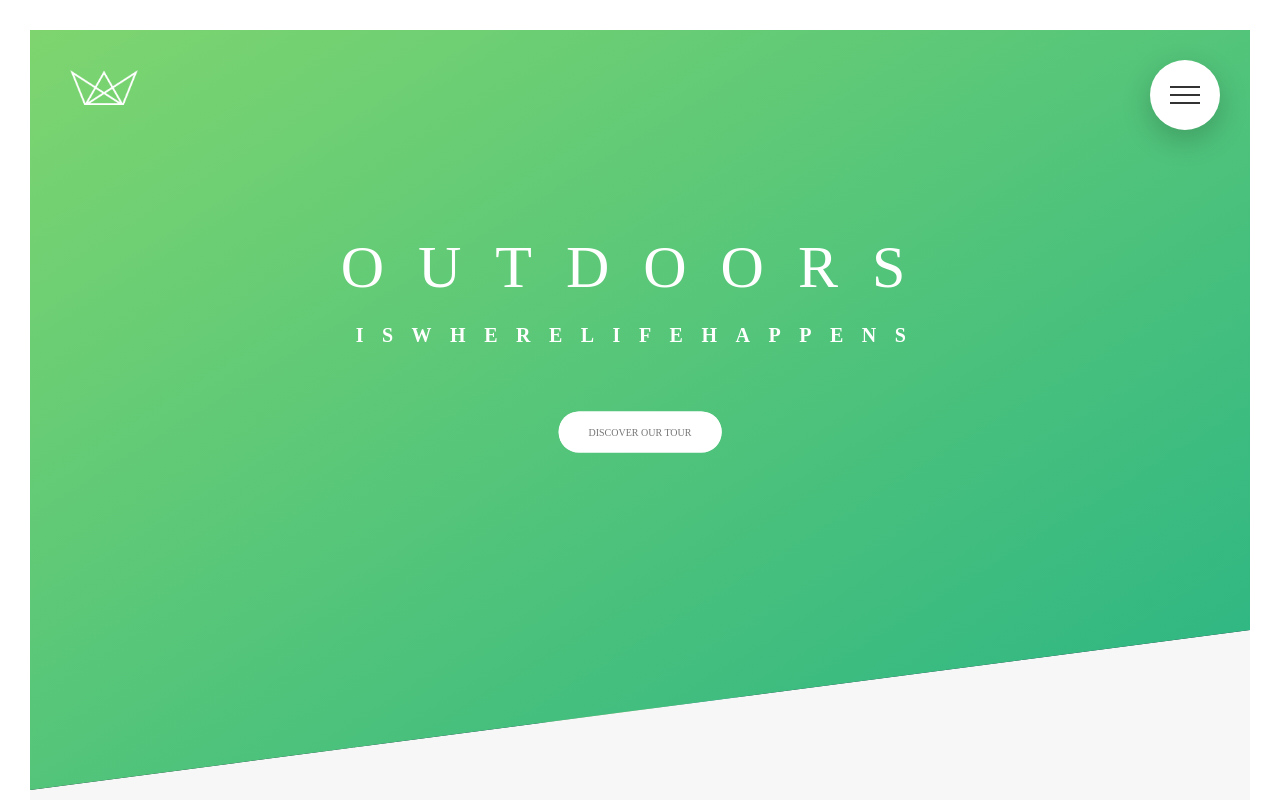
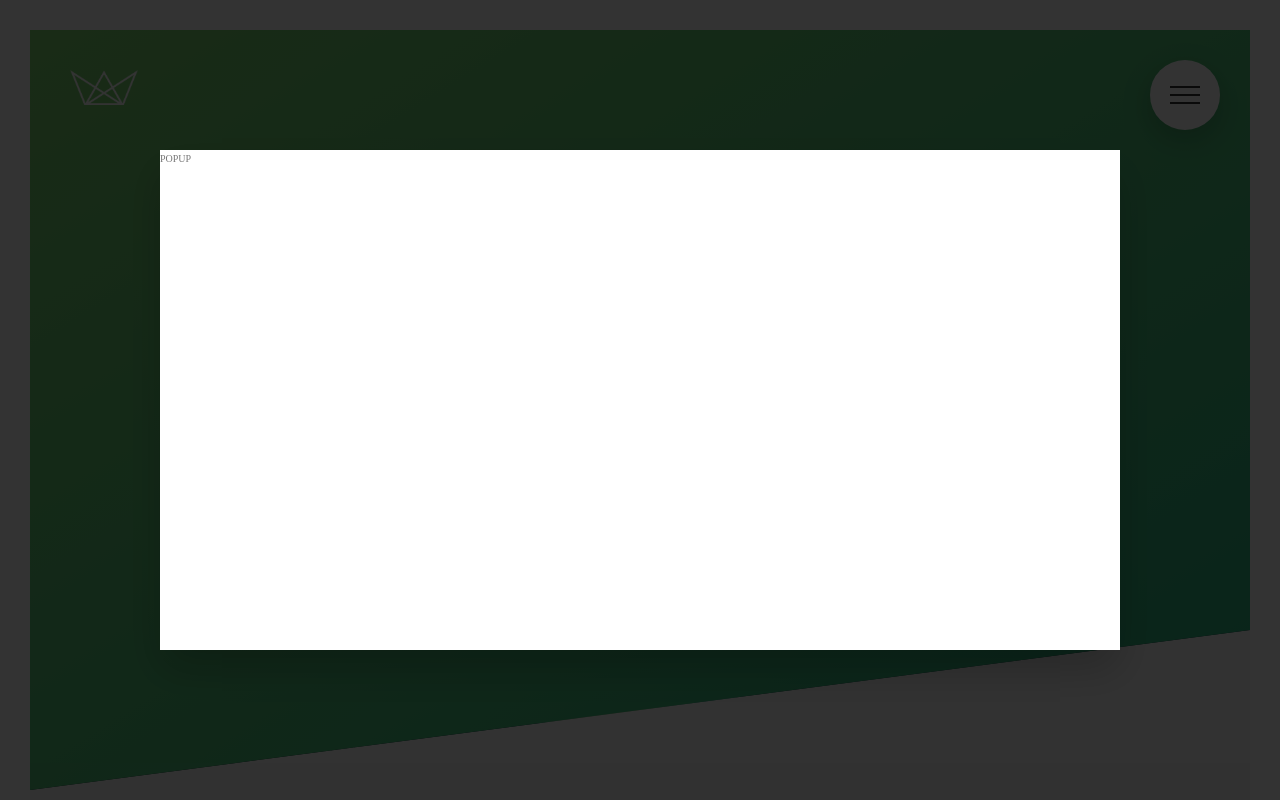
Before and after one commit to anish732/Natour, a website: page index.html in a window 1280 px wide. Shown: the top 800 px of the page. Drawn offline with Linux system fonts and the light colour scheme.

Commit message:
add popup

```diff
--- a/index.html
+++ b/index.html
@@ -405,6 +405,11 @@
         </div>
       </div>
     </footer>
+    <div class="popup">
+      <div class="popup__content">
+        POPUP
+      </div>
+    </div>
     <!--
     <section class="grid-test">
       <div class="row">
--- a/sass/abstracts/_mixins.scss
+++ b/sass/abstracts/_mixins.scss
@@ -5,3 +5,10 @@
     clear: both;
   }
 }
+
+@mixin absCenter {
+  position: absolute;
+  top: 50%;
+  left: 50%;
+  transform: translate(-50%, -50%);
+}
--- /dev/null
+++ b/sass/components/_popup.scss
@@ -0,0 +1,16 @@
+.popup {
+  height: 100vh;
+  width: 100%;
+  position: fixed;
+  top: 0;
+  left: 0;
+  background-color: rgba($color-black, 0.8);
+  z-index: 10000;
+  &__content {
+    @include absCenter;
+    width: 75%;
+    height: 50rem;
+    background-color: $color-white;
+    box-shadow: 0 2rem 4rem rgba($color-black, 0.2);
+  }
+}
--- a/sass/main.scss
+++ b/sass/main.scss
@@ -13,6 +13,7 @@
 @import "components/composition";
 @import "components/feature-box";
 @import "components/form";
+@import "components/popup";
 @import "components/story";
 
 @import "layout/footer";
```
Also changed, not shown: css/style.css.
